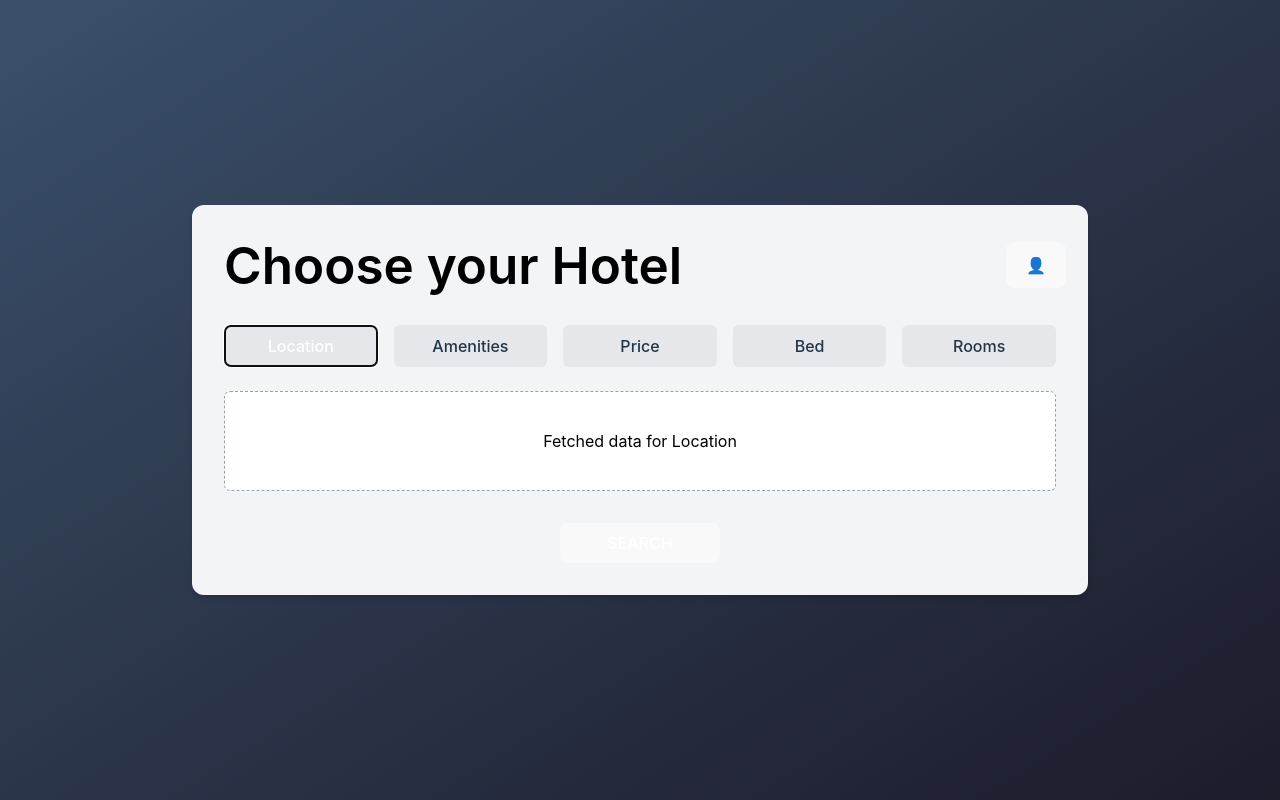
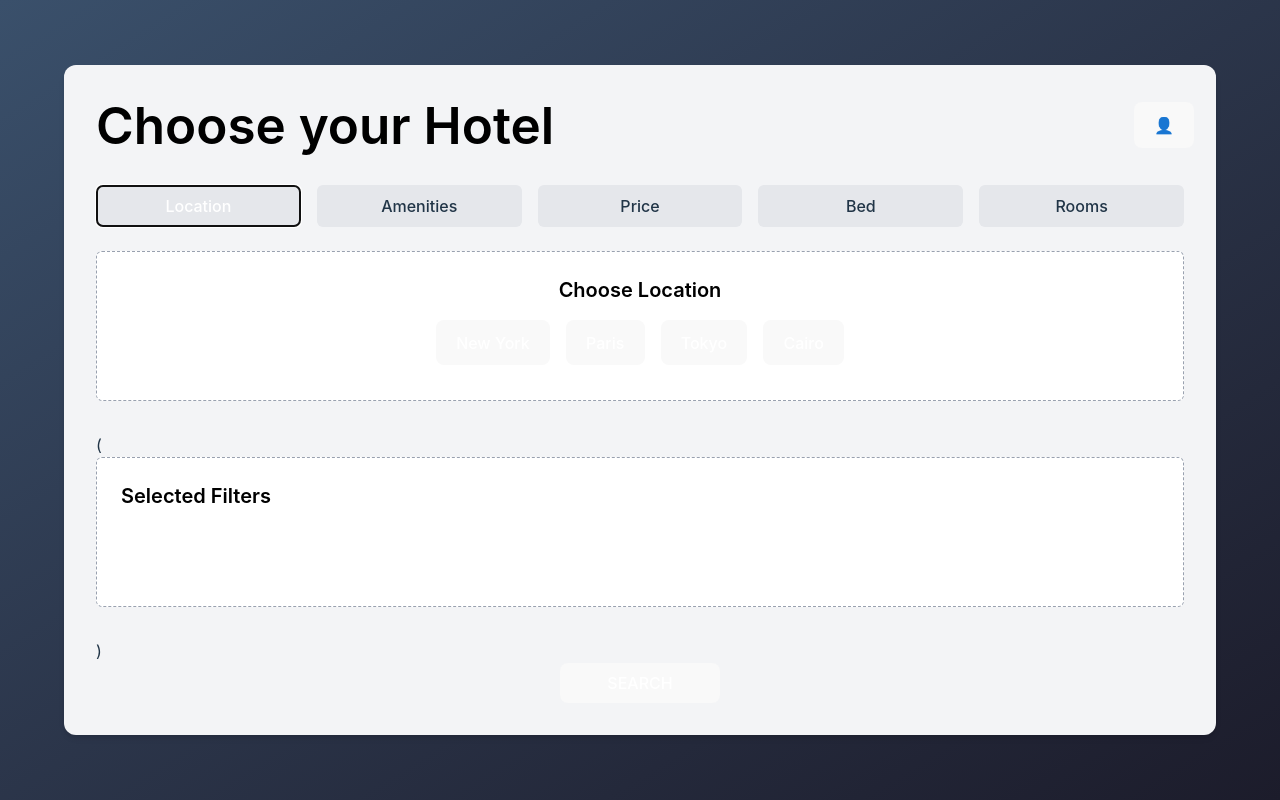
Before and after one commit to YM2992/StayMatch, a React (Vite) app in the folder Frontend/: page /filter in a window 1280 px wide. Both pictures are taken after a click on the button "Location". Built offline with nearby package versions, Linux system fonts and the light colour scheme.

Commit message:
first version of filtering

```diff
--- a/Frontend/src/App.jsx
+++ b/Frontend/src/App.jsx
@@ -1,4 +1,6 @@
 import { BrowserRouter, Routes, Route } from "react-router-dom";
+import { Toaster } from "react-hot-toast";
+
 import Home from "./pages/Home";
 import Registration from "./pages/Registration";
 import Filter from "./pages/Filter";
@@ -6,6 +8,7 @@ import Filter from "./pages/Filter";
 function App() {
   return (
     <BrowserRouter>
+      <Toaster />
       <Routes>
         <Route path="/" element={<Home />} />
         <Route path="/registration" element={<Registration />} />
--- a/Frontend/src/pages/Filter.jsx
+++ b/Frontend/src/pages/Filter.jsx
@@ -1,30 +1,59 @@
 import { useState } from "react";
+import { toast } from "react-hot-toast";
+
+// MOCK API DATA
+const MOCK_API_DATA = {
+  Location: ["New York", "Paris", "Tokyo", "Cairo"],
+  Amenities: ["Pool", "Wi-Fi", "Breakfast", "Parking"],
+  Price: ["$100 - $200", "$200 - $300", "$300+"],
+  Bed: ["Single", "Double", "Queen", "King"],
+  Rooms: ["1 Room", "2 Rooms", "3+ Rooms"],
+};
 
 export default function Filter() {
   const [loading, setLoading] = useState(false);
   const [error, setError] = useState(null);
-  const [data, setData] = useState(null);
+  const [options, setOptions] = useState([]); // options to display as buttons
   const [activeFilter, setActiveFilter] = useState(null);
+  const [selectedFilters, setSelectedFilters] = useState({});
 
   const handleFilterClick = async (filterType) => {
     setLoading(true);
     setError(null);
     setActiveFilter(filterType);
-    setData(null);
+    setOptions([]); // reset options when clicking new filter
 
     try {
-      await new Promise((resolve) => setTimeout(resolve, 1000));
-      setData(`Fetched data for ${filterType}`);
-    } catch {
+      // simulate API delay
+      await new Promise((resolve) => setTimeout(resolve, 800));
+
+      const fetchedOptions = MOCK_API_DATA[filterType];
+      if (!fetchedOptions) {
+        throw new Error("Data not found");
+      }
+
+      setOptions(fetchedOptions);
+    } catch (err) {
+      console.error(err);
       setError("Failed to fetch data. Please try again.");
+      toast.error("Failed to fetch data. Please try again.");
     } finally {
       setLoading(false);
     }
   };
 
+  const handleOptionSelect = (filterType, option) => {
+    setSelectedFilters((prev) => ({
+      ...prev,
+      [filterType]: option,
+    }));
+  };
+
+  const hasSelectedFilters = Object.keys(selectedFilters).length > 0;
+
   return (
     <div className="min-h-screen w-full flex justify-center items-center bg-gradient-to-br from-[#3a506b] to-[#1c1c2b] p-6">
-      <div className="bg-gray-100 p-8 rounded-xl shadow-md w-full max-w-4xl">
+      <div className="bg-gray-100 p-8 rounded-xl shadow-md w-full max-w-6xl">
         {/* Header */}
         <div className="flex justify-between items-center mb-8">
           <h1 className="text-3xl font-semibold text-black">
@@ -36,7 +65,6 @@ export default function Filter() {
             </button>
           </div>
         </div>
-
         {/* Filters */}
         <div className="grid grid-cols-2 sm:grid-cols-3 lg:grid-cols-5 gap-4 mb-6">
           {["Location", "Amenities", "Price", "Bed", "Rooms"].map((filter) => (
@@ -51,21 +79,49 @@ export default function Filter() {
             </button>
           ))}
         </div>
-
-        {/* Filter Preview Area */}
-        <div className="border border-dashed border-gray-400 p-6 mb-8 text-center bg-white rounded-md min-h-[100px] flex justify-center items-center">
-          {loading ? (
-            <p className="text-md text-gray-600">Loading {activeFilter}...</p>
-          ) : error ? (
-            <p className="text-md text-red-500">{error}</p>
-          ) : data ? (
-            <p className="text-md text-black">{data}</p>
-          ) : (
-            <p className="text-md text-gray-600">Layout your choice</p>
-          )}
+        {/* Options Area */}
+        {
+          <div className="border border-dashed border-gray-400 p-6 mb-8 bg-white rounded-md min-h-[150px]">
+            <h2 className="text-xl font-semibold mb-4 text-black text-center">
+              Choose {activeFilter}
+            </h2>
+            {loading ? (
+              <p className="text-md text-gray-600 text-center">
+                Loading {activeFilter} options...
+              </p>
+            ) : error ? (
+              <p className="text-md text-red-500 text-center">{error}</p>
+            ) : (
+              <div className="flex flex-wrap gap-4 justify-center">
+                {options.map((option) => (
+                  <button
+                    key={option}
+                    className="px-4 py-2 bg-[#b0cde5] hover:bg-[#99bbdb] rounded-full text-white transition-transform hover:scale-110"
+                    onClick={() => handleOptionSelect(activeFilter, option)}
+                  >
+                    {option}
+                  </button>
+                ))}
+              </div>
+            )}
+          </div>
+        }
+        {/* Selected Filters Card */}(
+        <div className="border border-dashed border-gray-400 p-6 bg-white rounded-md min-h-[150px] mb-8">
+          <h2 className="text-xl font-semibold mb-4 text-black">
+            Selected Filters
+          </h2>
+          <ul className="list-disc list-inside text-gray-700">
+            {Object.entries(selectedFilters).map(
+              ([filterType, selectedValue]) => (
+                <li key={filterType}>
+                  <strong>{filterType}:</strong> {selectedValue}
+                </li>
+              )
+            )}
+          </ul>
         </div>
-
-        {/* Search Button */}
+        ){/* Search Button */}
         <div className="flex justify-center">
           <button className="w-40 h-10 bg-[#b0cde5] hover:bg-[#99bbdb] text-white rounded-full flex justify-center items-center hover:scale-110 transition-transform duration-300">
             SEARCH
```
